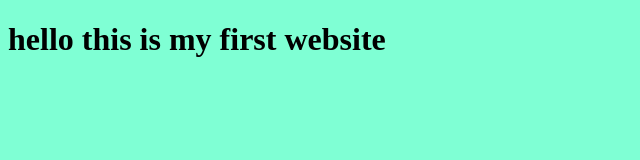
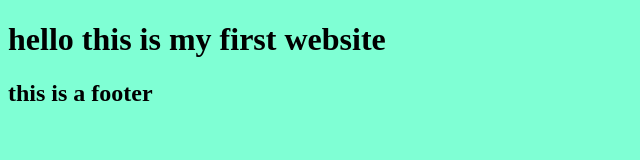
Before and after one commit to PARSA-RZ/GAME-WITH-PARSA, a plain HTML site: page index.html in a window 1280 px wide. Shown: the whole page, without its empty margins (0-640 px from the left). Drawn offline with Linux system fonts and the light colour scheme.

Commit message:
create main page footer

```diff
--- a/index.html
+++ b/index.html
@@ -16,5 +16,9 @@
     <header>
         <h1>hello this is my first website</h1>
     </header>
+
+    <footer>
+        <h2>this is a footer</h2>
+    </footer>
 </body>
 </html>
```
